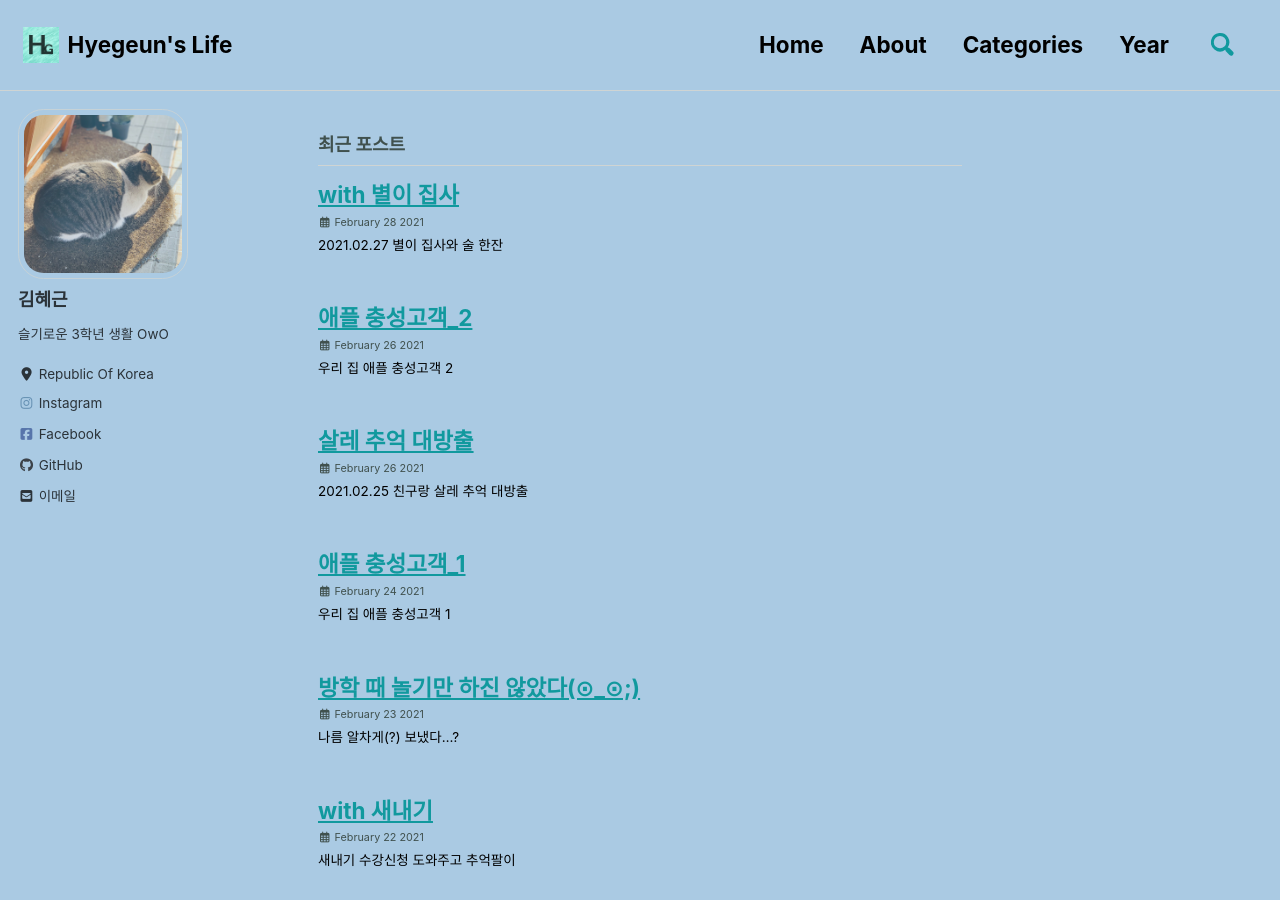
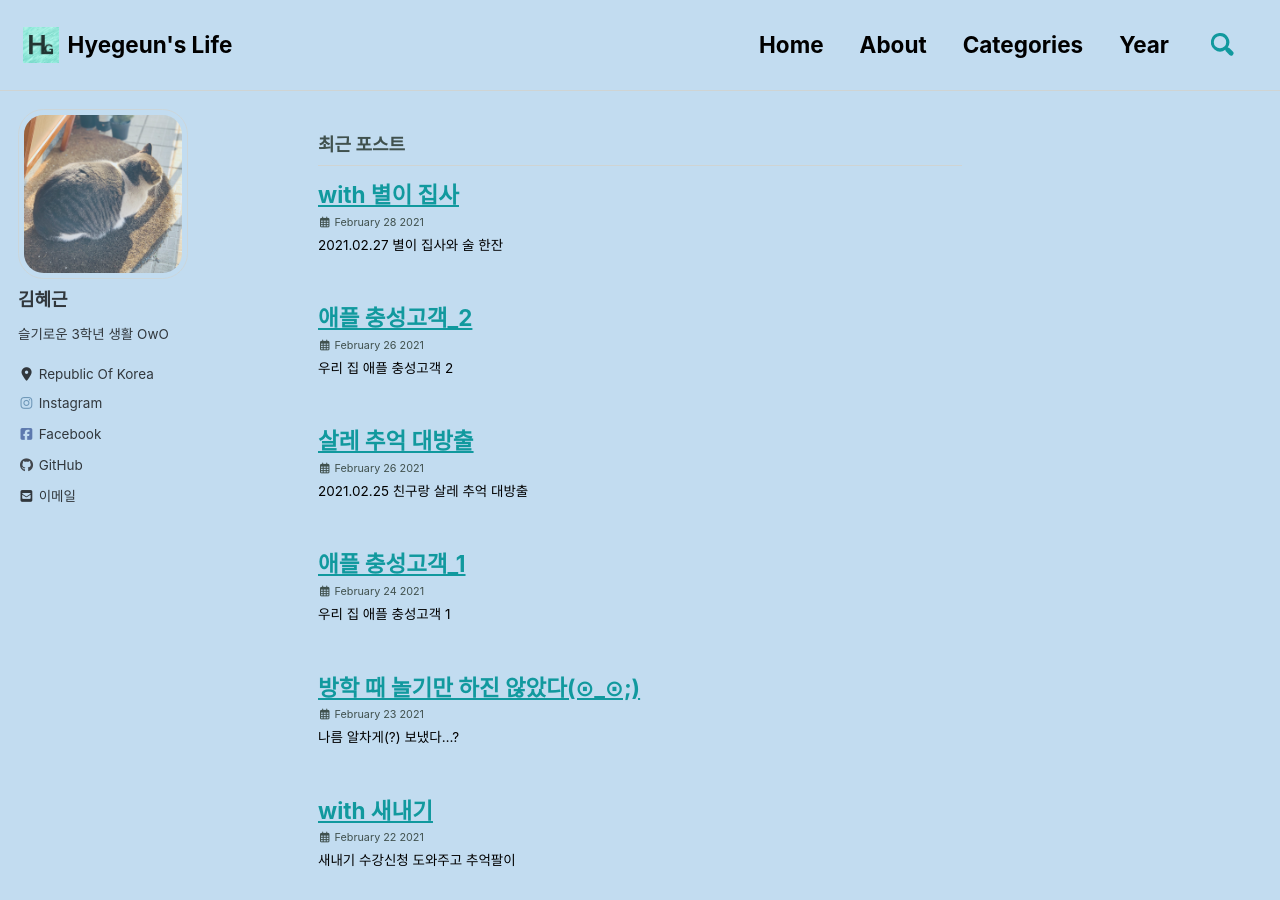
Before and after one commit to hyegeun/hyegeun.github.io, a Jekyll site: the page built from index.html, in a window 1280 px wide and 900 px high. Built offline with Jekyll 4.4.1, drawn with Linux system fonts in a browser that asks for light colours; cached includes are drawn as plain includes; nearby versions of some CDN libraries; a script that is not in the unit is left out; the list of posts is cut into pages by our own code.

Commit message:
Update _mint.scss

```diff
--- a/_sass/minimal-mistakes/skins/_mint.scss
+++ b/_sass/minimal-mistakes/skins/_mint.scss
@@ -3,7 +3,7 @@
    ========================================================================== */
 
 /* Colors */
-$background-color: #aacae3 !default;
+$background-color: #c2dcf0 !default;
 $text-color: #000000 !default;
 $muted-text-color: #40514e !default;
 $primary-color: #11999e !default;
```
